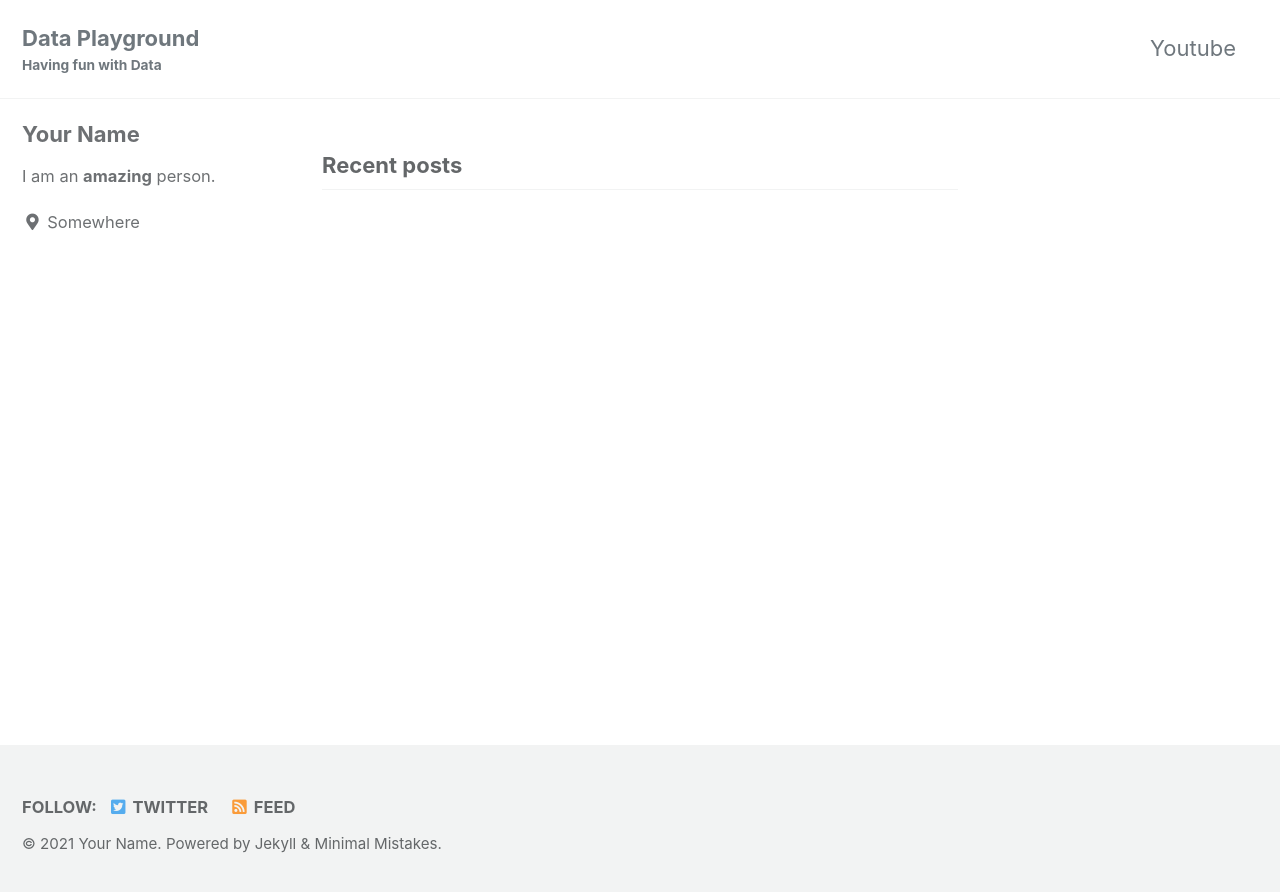
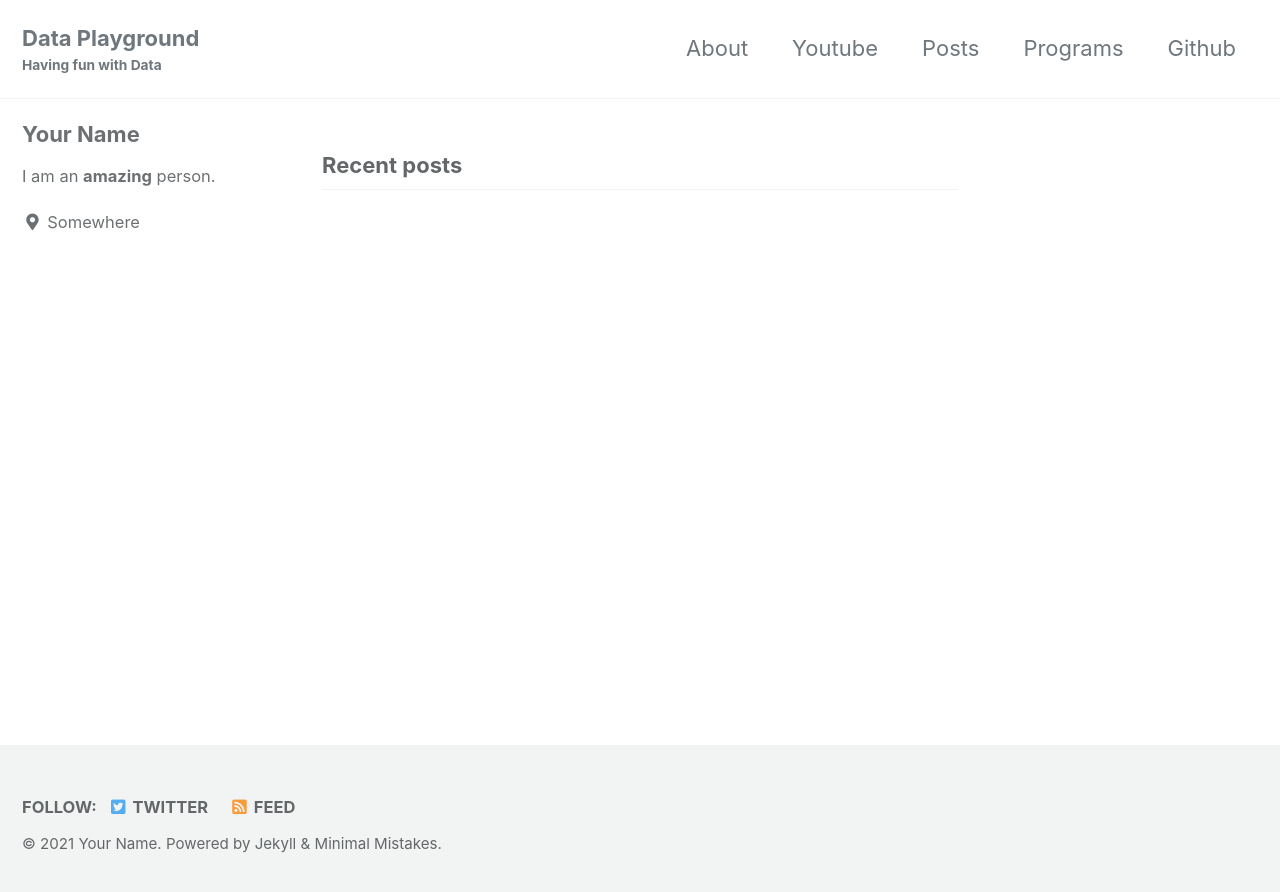
Before and after one commit to data-playground/data-playground.github.io, a Jekyll site: the page built from index.html, in a window 1280 px wide. Shown: the top 892 px of the page. Built offline with Jekyll 4.4.1, drawn with Linux system fonts in a browser that asks for light colours; cached includes are drawn as plain includes; the list of posts is cut into pages by our own code; part of the change alters nothing that is shown.

Commit message:
Update navigation.yml

```diff
--- a/_data/navigation.yml
+++ b/_data/navigation.yml
@@ -1,12 +1,12 @@
 # main links
 main:
+  - title: "About"
+    url: https://mmistakes.github.io/minimal-mistakes/about/
   - title: "Youtube"
     url: https://youtube.com/channel/UCodxIOYMfJHqPcP9XMQNDyw
-  # - title: "About"
-  #   url: https://mmistakes.github.io/minimal-mistakes/about/
-  # - title: "Sample Posts"
-  #   url: /year-archive/
-  # - title: "Sample Collections"
-  #   url: /collection-archive/
-  # - title: "Sitemap"
-  #   url: /sitemap/
+  - title: "Posts"
+    url: /year-archive/
+  - title: "Programs"
+    url: /collection-archive/
+  - title: "Github"
+    url: /sitemap/
```
